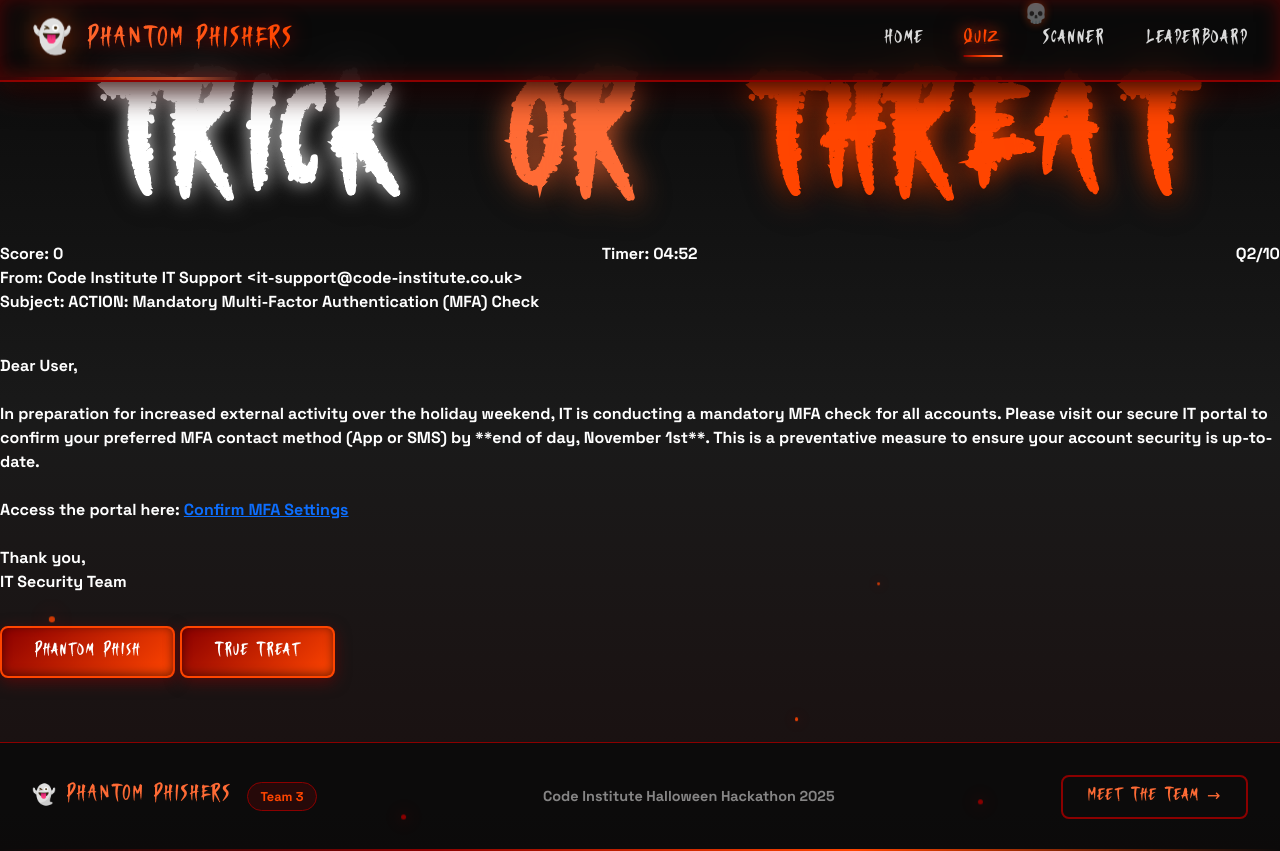
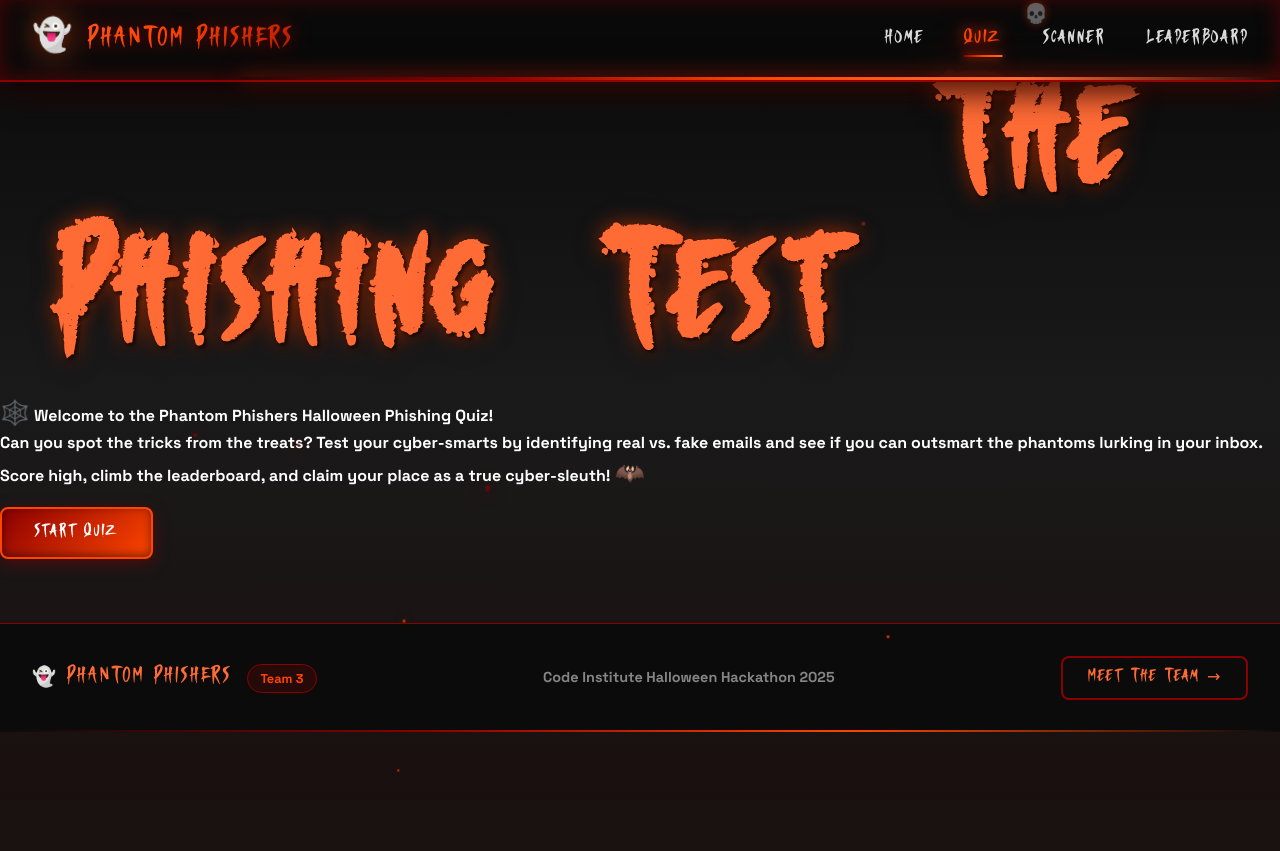
Before and after one commit to maleeper/trickorthreat, a Django app: page /quiz/ in a window 1280 px wide. After the commit the page ends 772 px from the top, so only its background shows below. Run offline with Django 4.2, Linux system fonts and the light colour scheme; data comes from the database, SQL or seed files in the repository; tables that the repository leaves empty hold one stand-in row (values such as "Sample post"); some libraries are stand-ins or nearby versions.

Commit message:
add leaderboard and start quiz feature

```diff
--- a/phish_buster/templates/phish_buster/quiz.html
+++ b/phish_buster/templates/phish_buster/quiz.html
@@ -1,11 +1,25 @@
 {% extends 'base.html' %}
 
 {% block content %}
-<!-- Title -->
+<!-- Halloween Themed Title and Intro -->
 <div class="title-container" id="titleContainer">
-    <h1 class="title" id="mainTitle">TRICK OR THREAT</h1>
+    <h1 class="title" id="mainTitle">
+        The Phishing Test
+    </h1>
 </div>
-
+{% if not session_id %}
+<div class="start-quiz-container">
+    <p class="quiz-intro" >
+        <span style="font-size: 1.5rem;">🕸️</span>
+        Welcome to the <strong>Phantom Phishers</strong> Halloween Phishing Quiz! <br>
+        Can you spot the tricks from the treats? Test your cyber-smarts by identifying real vs. fake emails and see if you can outsmart the phantoms lurking in your inbox. <br>
+        <span>Score high, climb the leaderboard, and claim your place as a true cyber-sleuth!</span>
+        <span style="font-size: 1.5rem;">🦇</span>
+    </p>
+    {% csrf_token %}
+    <button data-type="start-quiz" class="btn btn-primary">Start Quiz</button>
+</div>
+{% else %}
 <div class="d-flex justify-content-between">
     <div>Score: <span id="user-score">{{ score }}</span></div>
     <div id="quiz-timer" data-timer-value="{{ timer_value }}"></div>
@@ -24,25 +38,28 @@
     <div class="email-attachments" style="margin-top: 1em;">
         <strong>Attachments:</strong>
         {% if question.link %}
-            <a href="{{ question.link }}" target="_blank">{{ question.attachments }}</a>
+        <a href="{{ question.link }}" target="_blank">{{ question.attachments }}</a>
         {% else %}
-            {{ question.attachments }}
+        {{ question.attachments }}
         {% endif %}
     </div>
     {% endif %}
 </div>
 
 {% csrf_token %}
-<div id="quiz-choices" style="margin-top: 2em;" >
-    <button data-type="phish" data-question-id="{{ question.id }}" data-session-id="{{ session_id }}">Phantom Phish</button>
-    <button data-type="treat" data-question-id="{{ question.id }}"" data-session-id="{{ session_id }}">True Treat</button>
+<div id="quiz-choices" style="margin-top: 2em;">
+    <button data-type="phish" data-question-id="{{ question.id }}" data-session-id="{{ session_id }}">Phantom
+        Phish</button>
+    <button data-type="treat" data-question-id="{{ question.id }}" data-session-id="{{ session_id }}">True
+        Treat</button>
 </div>
 <div id="quiz-progression-control" style="margin-top: 2em;" class="hidden">
     {% if end_round %}
-    <a href="">Results</a>
+    <a href="{% url 'leaderboard_with_session_id' session_id %}">Results</a>
     {% else %}
     <a href="{% url 'quiz_with_session_id' session_id %}">Next</a>
     {% endif %}
 </div>
 <div id="quiz-results"></div>
+{% endif %}
 {% endblock content %}
--- a/phish_buster/urls.py
+++ b/phish_buster/urls.py
@@ -4,6 +4,12 @@ from . import views
 urlpatterns = [
     path('quiz/', views.quiz, name='quiz'),
     path('quiz/<int:session_id>/', views.quiz, name='quiz_with_session_id'),
+    path('leaderboard/', views.leaderboard, name='leaderboard'),
+    path(
+        'leaderboard/<int:session_id>/',
+        views.leaderboard,
+        name='leaderboard_with_session_id',
+    ),
     path('', views.home, name='home'),
     path('team/', views.team, name='team'),
     path('scanner/', views.scanner, name='scanner'),
--- a/phish_buster/views.py
+++ b/phish_buster/views.py
@@ -1,9 +1,9 @@
 import json
 import random
 import re
-from django.shortcuts import render
+from django.shortcuts import render, redirect
 from django.http import JsonResponse
-from .models import Question, PlayerSession, PlayerAnswer
+from .models import Question, PlayerSession, PlayerAnswer, LeaderboardEntry
 from .urlscan import UrlScanApiService
 
 
@@ -102,21 +102,32 @@ def scanner(request):
 def quiz(request, session_id=None):
     """
     Displays a question related to model:`Question`
-    Handles AJAX POST for quiz answers.
+    Handles AJAX POST for quiz answers and starting a new quiz session.
     """
     session = None
     if session_id is not None:
-        session = PlayerSession.objects.filter(
-            id=session_id
-        ).first()
+        session = PlayerSession.objects.filter(id=session_id).first()
 
-    if request.method == "POST" and (
+    # Handle POST: Start Quiz (AJAX or form)
+    if session_id is None and request.method == "POST":
+        # Support both AJAX and form POST
+        if request.headers.get("x-requested-with") == "XMLHttpRequest":
+            data = json.loads(request.body)
+            username = data.get("username", "").strip()[:20] or "anonymous"
+            session = PlayerSession.objects.create(username=username, score=0)
+            return JsonResponse({"session_id": session.id})
+        else:
+            # Fallback for non-AJAX form POST
+            username = request.POST.get("username", "anonymous").strip()[:20]
+            session = PlayerSession.objects.create(username=username, score=0)
+            return redirect("quiz_with_session_id", session_id=session.id)
+
+    # Handle POST: Quiz answer
+    if session_id is not None and request.method == "POST" and (
         request.headers.get("x-requested-with") == "XMLHttpRequest"
     ):
         data = json.loads(request.body)
         user_answer = data.get("answer", {})
-
-        print("POST body:", data)
 
         question_id = int(user_answer.get("question"))
         choice = user_answer.get("choice")
@@ -153,14 +164,24 @@ def quiz(request, session_id=None):
 
         return JsonResponse(result)
 
-    # Handle GET requests
+    # Handle GET requests (or initial page load)
     if session is None:
-        session = PlayerSession.objects.create(username="anonymous", score=0)
+        return render(
+            request=request,
+            context={
+                'session_id': None,
+                'question': None,
+                'question_body_formatted': None,
+                'question_number': 0,
+                'total_questions': QUESTIONS_PER_ROUND,
+                'end_round': False,
+                'score': 0,
+                'timer_value': TIMER_SECS_PER_QUESTION,
+            },
+            template_name='phish_buster/quiz.html',
+        )
 
     questions = Question.objects.all()
-
-    # Filter out used questions
-    # used_question_ids = request.session.get("used_question_ids", [])
     used_question_ids = [question.id for question in session.answers.all()]
     unused_questions = [
         q for q in questions
@@ -185,7 +206,7 @@ def quiz(request, session_id=None):
     return render(
         request=request,
         context={
-            'session_id': session.id,
+            'session_id': session.id if session else None,
             'question': question,
             'question_body_formatted': formatted_body,
             'question_number': len(used_question_ids),
@@ -195,6 +216,57 @@ def quiz(request, session_id=None):
             'timer_value': TIMER_SECS_PER_QUESTION,
         },
         template_name='phish_buster/quiz.html',
+    )
+
+
+def leaderboard(request, session_id=None):
+    """
+    If session_id is provided, show session stats and leaderboard.
+    If not, show only top 10 leaderboard entries.
+    """
+    session = None
+    session_answers = []
+    score = 0
+    questions_attempted = 0
+    correct_answers = 0
+    accuracy_percent = 0
+
+    if session_id is not None:
+        session = PlayerSession.objects.filter(id=session_id).first()
+        if session:
+            score = session.score
+            session_answers = session.answers.select_related('question').all()
+            questions_attempted = session_answers.count()
+            correct_answers = session_answers.filter(is_correct=True).count()
+            accuracy_percent = (correct_answers / questions_attempted * 100) if questions_attempted else 0
+
+            # Only create entry if not already present for this username and score
+            exists = LeaderboardEntry.objects.filter(
+                username=session.username, score=session.score
+            ).exists()
+            if not exists:
+                LeaderboardEntry.objects.create(
+                    username=session.username,
+                    score=session.score,
+                )
+
+    leaderboard_entries = LeaderboardEntry.objects.order_by('-score', '-timestamp')[:10]
+    context = {
+        "leaderboard_entries": leaderboard_entries,
+        "session_id": session_id,
+    }
+    if session_id is not None and session:
+        context.update({
+            "score": score,
+            "questions_attempted": questions_attempted,
+            "correct_answers": correct_answers,
+            "accuracy_percent": accuracy_percent,
+            "session_answers": session_answers,
+        })
+    return render(
+        request=request,
+        context=context,
+        template_name='phish_buster/leaderboard.html',
     )
 
 
--- a/static/js/script.js
+++ b/static/js/script.js
@@ -572,6 +572,38 @@ document.addEventListener("DOMContentLoaded", function () {
           .catch((error) => {
             showScanStatus("Scan error: " + error);
           });
+      } else if (dataType === "start-quiz") {
+        // Prompt for username (you can use a modal or prompt for simplicity)
+        let username = prompt("Enter your nickname for the leaderboard (max 20 chars):", "");
+        if (!username) {
+          alert("You must enter a username to start the quiz.");
+          return;
+        }
+        username = username.trim().substring(0, 20);
+
+        const csrfToken = document.querySelector("[name=csrfmiddlewaretoken]")?.value;
+
+        fetch("/quiz/", {
+          method: "POST",
+          headers: {
+            "Content-Type": "application/json",
+            "X-CSRFToken": csrfToken,
+            "X-Requested-With": "XMLHttpRequest",
+          },
+          body: JSON.stringify({ username }),
+        })
+          .then((response) => response.json())
+          .then((data) => {
+            if (data.session_id) {
+              // Redirect to the quiz with the new session_id
+              window.location.href = `/quiz/${data.session_id}/`;
+            } else {
+              alert(data.error || "Could not start quiz. Please try again.");
+            }
+          })
+          .catch((error) => {
+            alert("Error starting quiz: " + error);
+          });
       } else {
         alert("Feature not yet implemented");
       }
--- a/templates/base.html
+++ b/templates/base.html
@@ -2,6 +2,7 @@
 {% url 'home' as home_url %}
 {% url 'quiz' as quiz_url %}
 {% url 'scanner' as scanner_url %}
+{% url 'leaderboard' as leaderboard_url %}
 <!DOCTYPE html>
 <html lang="en">
 
@@ -62,7 +63,9 @@
                 </a>
             </li>
             <li class="nav-item">
-                <a class="nav-link" href="#leaderboard" data-text="Leaderboard">
+                <a class="nav-link{% if request.path == leaderboard_url %} active{% endif %}"
+                   href="{{ leaderboard_url }}"
+                   data-text="Leaderboard">
                     <span>Leaderboard</span>
                 </a>
             </li>
```
Also changed, not shown: phish_buster/templates/phish_buster/leaderboard.html (added, +83 -0 lines), 1 other file.
